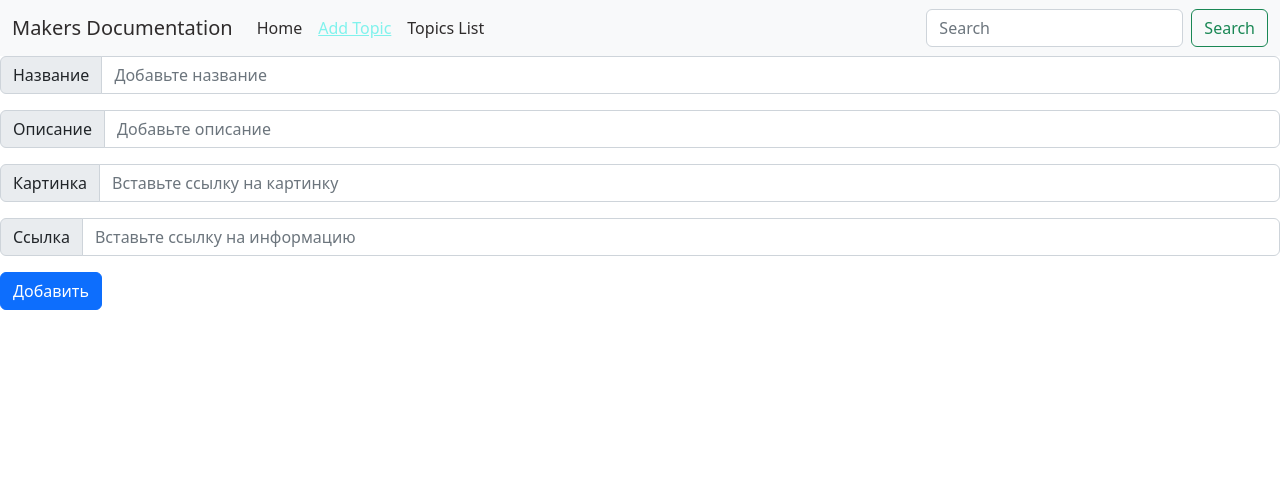
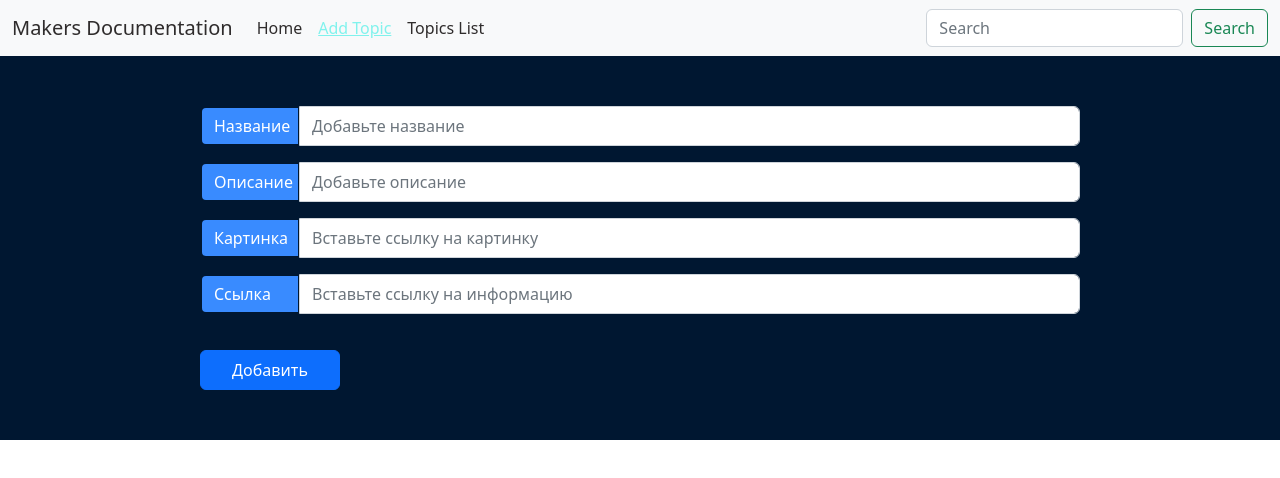
Before and after one commit to tMirdin/FS-14-makers-doc, a React (Create React App) app: page /add in a window 1280 px wide. Shown: the top 478 px of the page. Built offline with nearby package versions, Linux system fonts and the light colour scheme.

Commit message:
third commit

```diff
--- a/src/App.js
+++ b/src/App.js
@@ -1,12 +1,15 @@
 import React from "react";
 import NavBar from "./Components/Navbar/NavBar";
+import TopicContextProvider from "./context/TopicContextProvider";
 import MainRoutes from "./MainRoutes";
 
 const App = () => {
   return (
     <>
-      <NavBar />
-      <MainRoutes />
+      <TopicContextProvider>
+        <NavBar />
+        <MainRoutes />
+      </TopicContextProvider>
     </>
   );
 };
--- a/src/Components/AddTopic/AddTopic.css
+++ b/src/Components/AddTopic/AddTopic.css
@@ -0,0 +1,45 @@
+.containerAddTopic {
+  padding-left: 200px;
+  padding-right: 200px;
+  padding-top: 50px;
+  padding-bottom: 50px;
+  background-color: #001731;
+}
+
+.addTopic-btn {
+  border-radius: 10px;
+  background: rgba(44, 130, 253, 0.15);
+  color: #398bff;
+  font-weight: 600;
+  width: 140px;
+  height: 40px;
+  margin-top: 20px;
+  border: 2px rgba(44, 130, 253, 0.15) solid;
+}
+
+.addTopic-btn:hover {
+  width: 141px;
+  height: 41px;
+  transition: 0.2s;
+  background-color: #398bff;
+}
+
+.form-control {
+  border: 2px #001731 solid;
+}
+
+.addTopic-inputs::placeholder {
+  text-align: center;
+}
+
+.form-control::placeholder {
+  color: #00173178;
+}
+
+#basic-addon1 {
+  width: 100px;
+  background-color: #398bff;
+  color: #fff;
+  font-weight: 500;
+  border: 2px #001731 solid;
+}
--- a/src/Components/AddTopic/AddTopic.jsx
+++ b/src/Components/AddTopic/AddTopic.jsx
@@ -1,7 +1,26 @@
-import React from "react";
+import React, { useContext, useState } from "react";
 import { InputGroup, FormControl, Button } from "react-bootstrap";
+import { topicsContext } from "../../context/TopicContextProvider";
+import "./AddTopic.css";
 
 const AddTopic = () => {
+  const { addTopic } = useContext(topicsContext);
+  addTopic();
+
+  const [title, setTitle] = useState("");
+  const [description, setDescription] = useState("");
+  const [image, setImage] = useState("");
+  const [lib, setLib] = useState("");
+
+  function handleClick() {
+    let newTopic = {
+      title,
+      description,
+      image,
+      lib,
+    };
+  }
+
   return (
     <>
       <div className="containerAddTopic">
@@ -11,6 +30,7 @@ const AddTopic = () => {
             placeholder="Добавьте название"
             aria-label="Username"
             aria-describedby="basic-addon1"
+            onChange={(e) => setTitle(e.target.value)}
           />
         </InputGroup>
         <InputGroup className="addTopic-inputs mb-3">
@@ -19,6 +39,7 @@ const AddTopic = () => {
             placeholder="Добавьте описание"
             aria-label="Username"
             aria-describedby="basic-addon1"
+            onChange={(e) => setDescription(e.target.value)}
           />
         </InputGroup>
         <InputGroup className="addTopic-inputs mb-3">
@@ -27,6 +48,7 @@ const AddTopic = () => {
             placeholder="Вставьте ссылку на картинку"
             aria-label="Username"
             aria-describedby="basic-addon1"
+            onChange={(e) => setImage(e.target.value)}
           />
         </InputGroup>
         <InputGroup className="addTopic-inputs mb-3">
@@ -35,9 +57,12 @@ const AddTopic = () => {
             placeholder="Вставьте ссылку на информацию"
             aria-label="Username"
             aria-describedby="basic-addon1"
+            onChange={(e) => setLib(e.target.value)}
           />
         </InputGroup>
-        <Button className="addTopic-btn">Добавить</Button>
+        <Button onClick={handleClick} className="addTopic-btn">
+          Добавить
+        </Button>
       </div>
     </>
   );
--- /dev/null
+++ b/src/context/TopicContextProvider.js
@@ -0,0 +1,18 @@
+import React, { createContext } from "react";
+
+export const topicsContext = createContext();
+console.log(topicsContext);
+
+const TopicContextProvider = ({ children }) => {
+  const addTopic = () => {
+    console.log("Отправляем функцию для добавления");
+  };
+
+  return (
+    <topicsContext.Provider value={{ addTopic }}>
+      {children}
+    </topicsContext.Provider>
+  );
+};
+
+export default TopicContextProvider;
```
